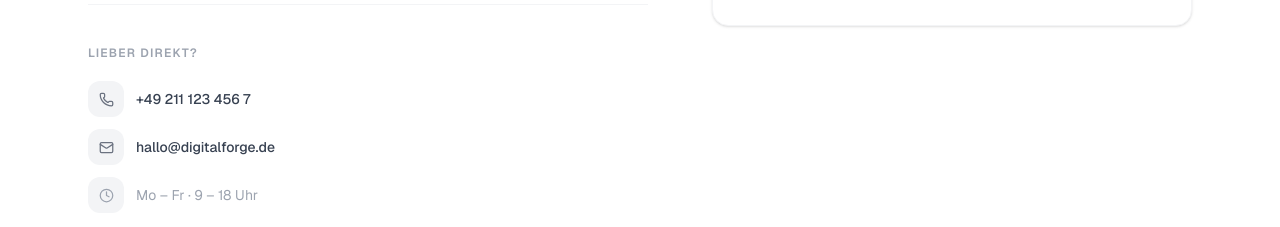
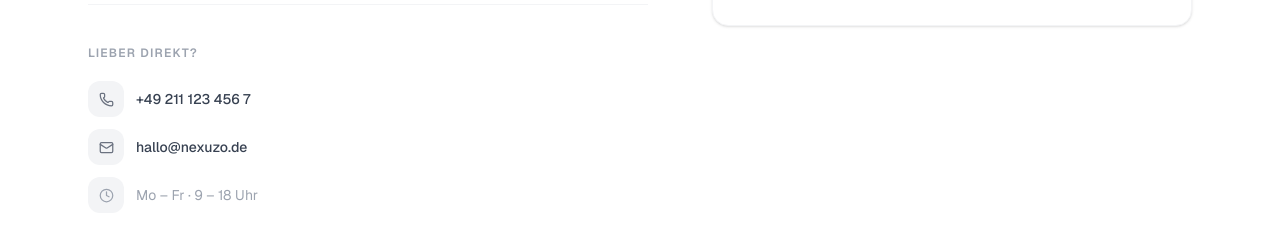
Before and after one commit to chjungdus/Neue-Website, a Next.js app: page /kontakt in a window 1280 px wide. Shown: the part 1540-1767 px from the top of the page. Built offline with nearby package versions, Linux system fonts and the light colour scheme.

Commit message:
rebrand: DigitalForge → Nexuzo in kontakt email addresses

```diff
--- a/src/app/kontakt/page.tsx
+++ b/src/app/kontakt/page.tsx
@@ -155,13 +155,13 @@ export default function KontaktPage() {
                       <span className="text-sm font-medium">+49 211 123 456 7</span>
                     </a>
                     <a
-                      href="mailto:hallo@digitalforge.de"
+                      href="mailto:hallo@nexuzo.de"
                       className="flex items-center gap-3 text-[#374151] hover:text-[#2563eb] transition-colors group"
                     >
                       <span className="w-9 h-9 rounded-xl bg-[#f3f4f6] flex items-center justify-center group-hover:bg-[#eff6ff] transition-colors">
                         <Mail size={15} className="text-[#6b7280] group-hover:text-[#2563eb] transition-colors" />
                       </span>
-                      <span className="text-sm font-medium">hallo@digitalforge.de</span>
+                      <span className="text-sm font-medium">hallo@nexuzo.de</span>
                     </a>
                     <div className="flex items-center gap-3 text-[#9ca3af]">
                       <span className="w-9 h-9 rounded-xl bg-[#f3f4f6] flex items-center justify-center">
```
